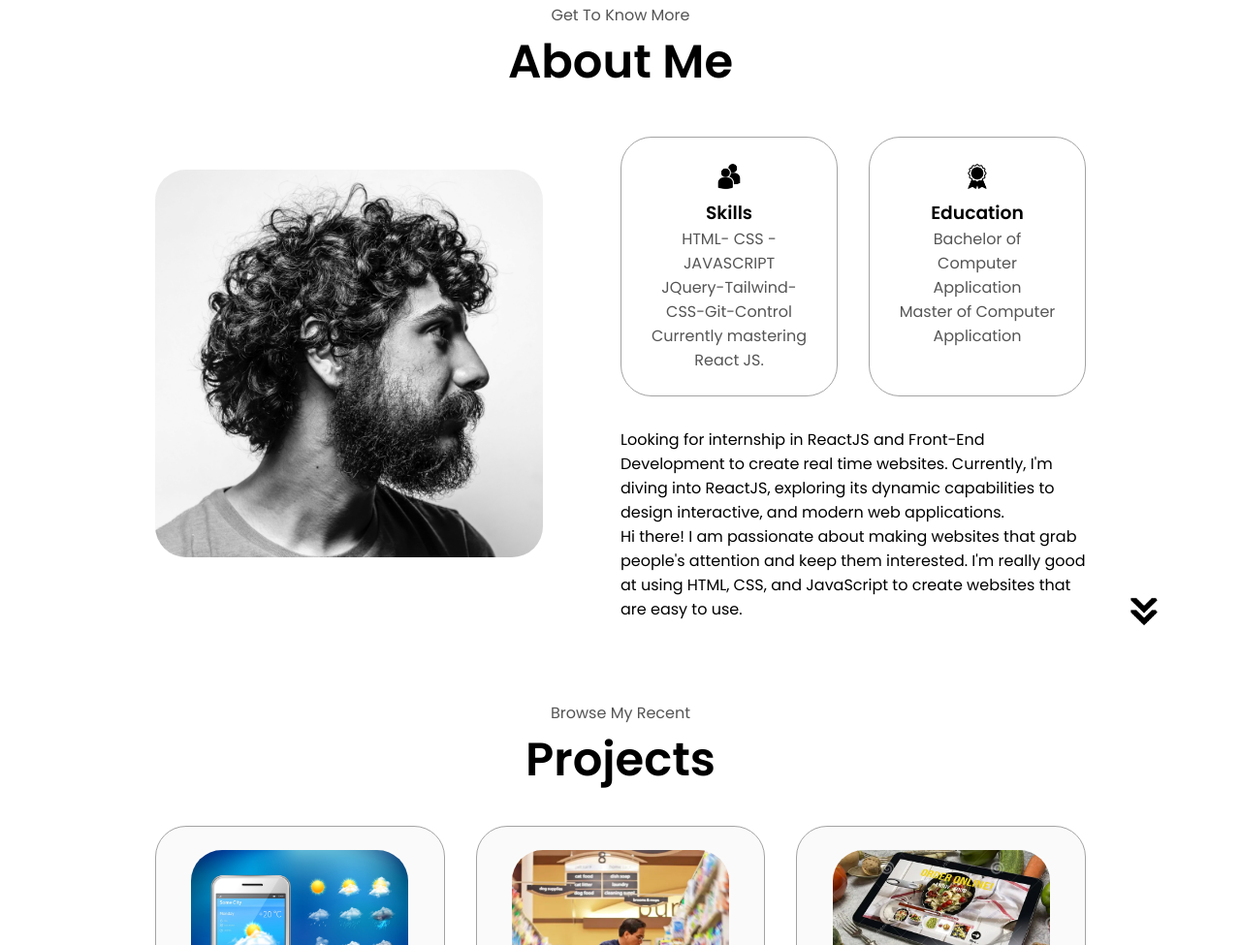
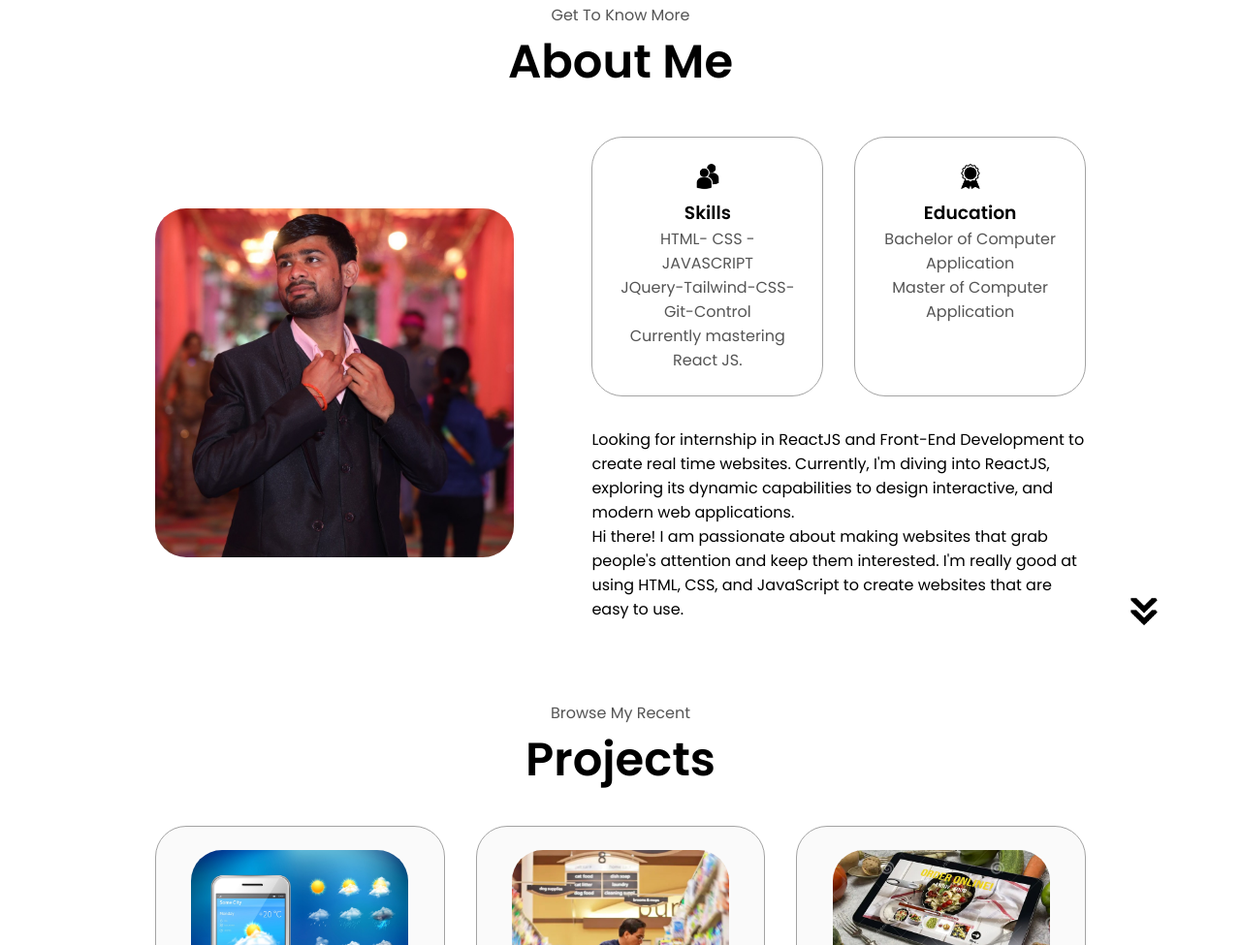
Before and after one commit to dev-varshney/My-Portfolio, a plain HTML site: page index.html in a window 1280 px wide. Shown: the part 805-1780 px from the top of the page at 97% size. Drawn offline with Linux system fonts and the light colour scheme.

Commit message:
first commit

```diff
--- a/index.html
+++ b/index.html
@@ -71,7 +71,7 @@
         <h1 class="title">About Me</h1>
         <div class="sec-container">
             <div class="sec-pic-container">
-                <img src="./assets/about-pic.png" alt="profile" srcset="" class="about-pic">
+                <img src="./assets/photo.jpg" alt="profile" srcset="" class="about-pic">
             </div>
             <div class="about-details-container">
                 <div class="about-container">
--- a/style.css
+++ b/style.css
@@ -252,6 +252,7 @@ section{
 }
 .about-pic{
     border-radius: 2rem;
+    margin-top: 40px;
 }
 .arrow-icon{
     height:40px;
```
